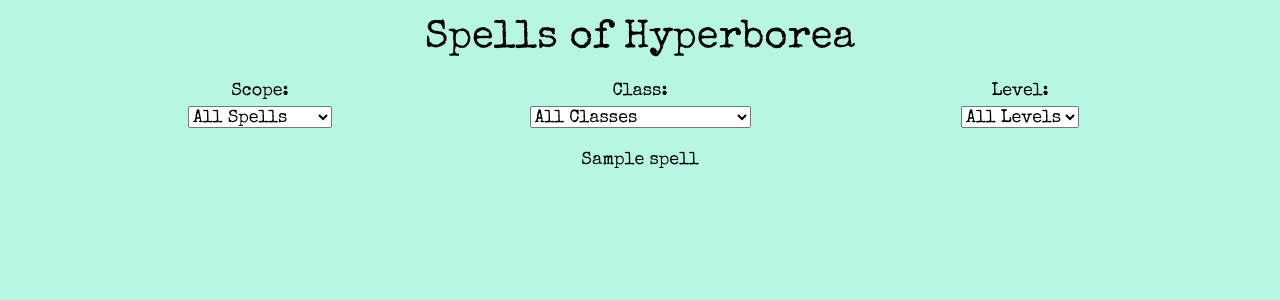
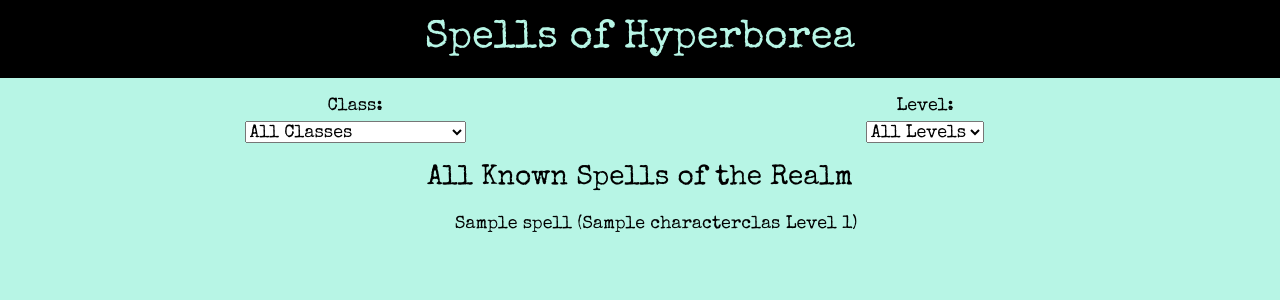
Before and after one commit to mikeyoung/hyperborea, a Django app: page / in a window 1280 px wide. Shown: the top 300 px of the page. Run offline with Django 4.2, Linux system fonts and the light colour scheme; tables that the repository leaves empty hold one stand-in row (values such as "Sample post").

```diff
--- a/website/hyperborea/static/hyperborea/css/style.css
+++ b/website/hyperborea/static/hyperborea/css/style.css
@@ -14,10 +14,18 @@ td, th {
 }
 
 .page-header {
-    margin: 15px 0;
+    margin: 0 0 15px 0;
+    padding: 15px;
+    background-color: #000;
+    color: #b7f5e5;
 }
 
 .spell-list {
     list-style-type: none;
-    padding: 15px 0;
+    margin: 15px 0;
 }
+
+h3 {
+    text-align: center;
+    margin: 15px 0;
+}
--- a/website/hyperborea/templates/hyperborea/spells.html
+++ b/website/hyperborea/templates/hyperborea/spells.html
@@ -5,32 +5,25 @@
 {% load static %}
 
 {% block body %}
+<h1 class="text-center page-header">Spells of Hyperborea</h1>
 <div class="container">
-    <h1 class="text-center page-header">Spells of Hyperborea</h1>
     <form action="/" method="post" id="spell-form">
         {% csrf_token %}
         <div class="row">
-            <div class="col-12 col-sm-4 text-center">
-                <label for="spellbook-filter">Scope:</label><br>
-                <select name="spellbook-filter" id="spellbook-filter">
-                    <option value="all">All Spells</option>
-                    <option value="spellbook">My Spellbook</option>
-                </select>
-            </div>
-            <div class="col-12 col-sm-4 text-center">
+            <div class="col-12 col-sm-6 text-center">
                 <label for="class">Class:</label><br>
                 <select name="class" id="class">
                     <option value="all">All Classes</option>
                     {% for class in class_list %}
                         {% if selected_character_class.name == class.name %}
-                            <option value="{{class.pk}}" selected="selected">{{class.name}}</option>
+                            <option value="{{class.pk}}" selected="selected">{{class.name|capfirst}}</option>
                         {% else %}
-                            <option value="{{class.pk}}">{{class.name}}</option>
+                            <option value="{{class.pk}}">{{class.name|capfirst}}</option>
                         {% endif %}
                     {% endfor %}
                 </select>
             </div>
-            <div class="col-12 col-sm-4 text-center">
+            <div class="col-12 col-sm-6 text-center">
                 <label for="level">Level:</label><br>
                 <select name="level" id="level">
                     <option value="all">All Levels</option>
@@ -45,9 +38,42 @@
             </div>
         </div>
     </form>
+
+    {% if selected_character_class == 'all' and selected_level == 'all' %}
+       <h3>All Known Spells of the Realm</h3>
+    {% endif %}
+
+    {% if selected_character_class == 'all' and selected_level != 'all' %}
+       <h3>All Level {{ selected_level }} Spells</h3>
+    {% endif %}
+
+    {% if selected_character_class != 'all' and selected_level == 'all' %}
+       <h3>All {{ selected_character_class|capfirst }} Spells</h3>
+    {% endif %}
+
+    {% if selected_character_class != 'all' and selected_level != 'all' %}
+       <h3>All Level {{ selected_level }} {{ selected_character_class|capfirst }} Spells</h3>
+    {% endif %}
+
+
+
     <uL class="spell-list text-center">
         {% for spell in spell_list %}
-            <li>{{ spell.spell_name }}</li>
+            {% if selected_character_class == 'all' and selected_level == 'all' %}
+               <li>{{ spell.spell_name }} ({{spell.character_class|capfirst}} Level {{spell.level}})</li>
+            {% endif %}
+
+            {% if selected_character_class == 'all' and selected_level != 'all' %}
+               <li>{{ spell.spell_name }} ({{spell.character_class|capfirst}})</li>
+            {% endif %}
+
+            {% if selected_character_class != 'all' and selected_level == 'all' %}
+               <li>{{ spell.spell_name }} (Level {{spell.level}})</li>
+            {% endif %}
+
+            {% if selected_character_class != 'all' and selected_level != 'all' %}
+               <li>{{ spell.spell_name }}</li>
+            {% endif %}
         {% endfor %}
     </uL>
 </div>
--- a/website/hyperborea/views.py
+++ b/website/hyperborea/views.py
@@ -8,9 +8,8 @@ from website.settings import BASE_DIR
 from django.db.models import Q
 
 def spells(request):
-    character_class = None
-    spell_level = None
-
+    character_class = 'all'
+    spell_level = 'all'
     value_rules = {}
 
     if request.method == "POST":
@@ -20,27 +19,13 @@ def spells(request):
         if request.POST.get('level') != 'all':
             spell_level = request.POST.get('level')
             value_rules['level'] = spell_level
-    else:
-        character_class = 'all'
-        spell_level = 'all'
-
-    spell_list = None
 
     class_list = CharacterClass.objects.all()
 
-    spell_list = SpellListItem.objects.filter(**value_rules)
+    spell_list = SpellListItem.objects.filter(**value_rules).order_by('spell')
 
-    # q_objects = Q()
-
-    # if character_class != 'all':
-    #     q_objects.add(Q(character_class=character_class), Q.AND)
-
-    # if spell_level != 'all':
-    #     q_objects.add(Q(level=spell_level), Q.AND)
-
-    # spell_list = SpellListItem.objects.filter(q_objects)
-
-
+    if character_class == 'all' and spell_level == 'all':
+        spell_list = spell_list.distinct()
 
     return render(request, "hyperborea/spells.html", {
         'spell_list': spell_list,
```
